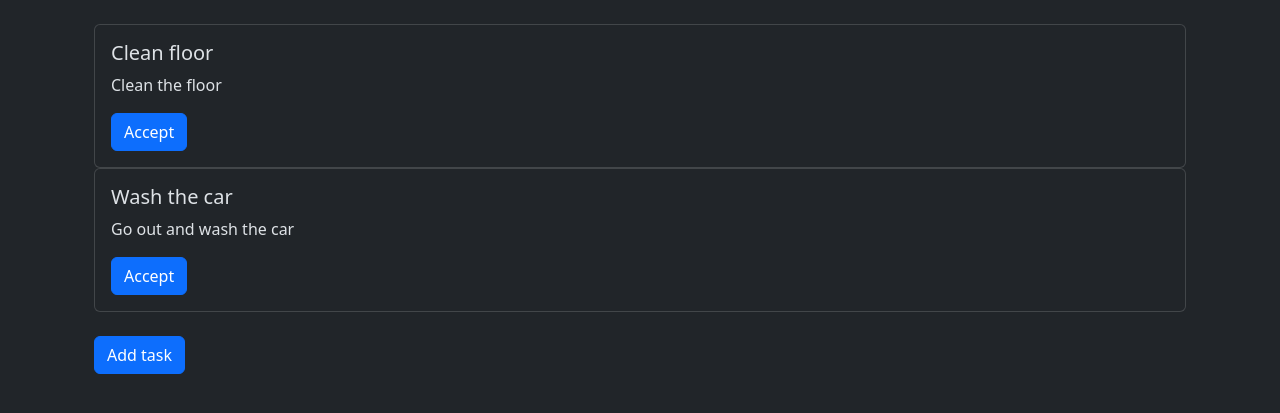
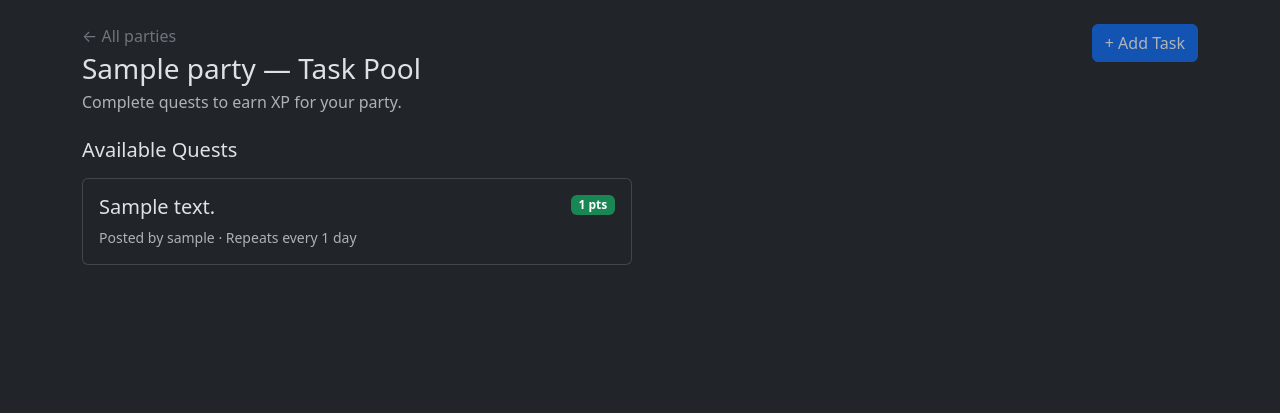
Before and after one commit to UCCS-CS4300-5300/QuestLog, a Django app: page /tasks/?guid=00000000-0000-0000-0000-000000000001 in a window 1280 px wide. Shown: the part 72-485 px from the top of the page. Run offline with Django 5.2, Linux system fonts and the light colour scheme; a user stored in the database is signed in; tables that the repository leaves empty hold one stand-in row (values such as "Sample post"); grey boxes marked "Sample" are stand-in pictures; some libraries are stand-ins or nearby versions.

Commit message:
Implemented pool of tasks feature

```diff
--- a/QuestLog/templates/tasks.html
+++ b/QuestLog/templates/tasks.html
@@ -1,27 +1,78 @@
 {% extends 'base.html' %}
-{% block title %}Tasks | Quest Log{% endblock %}
-
+{% block title %}Task Pool | Quest Log{% endblock %}
 {% block content %}
-        <div class="container">
-        <!--- This should be generated-->
-            <div class="card">
-                <div class="card-body">
-                    <h5 class="card-title">Clean floor</h5>
-                    <p class="card-text">Clean the floor</p>
-                    <a href="{% url 'QuestLog:complete_task' %}" class="btn btn-primary">Accept</a>
-                </div>
+<!-- if no parties selcted yet -->
+{% if not party %}
+  <div class="mb-4">
+    <h1 class="h3 mb-1">Task Pool</h1>
+    <p class="text-muted">Select a party to view its available tasks.</p>
+  </div>
+  <!-- show all users parties so they pick which one  -->
+  {% if parties %}
+    <div class="row g-3">
+      {% for p in parties %}
+        <div class="col-md-4">
+          <div class="card h-100">
+            <div class="card-body">
+              <h5 class="card-title">{{ p.party_name }}</h5>
+              <a href="{% url 'QuestLog:tasks' %}?guid={{ p.guid }}" class="btn btn-primary mt-2">View Tasks</a>
             </div>
-            <div class="card">
-                <div class="card-body">
-                    <h5 class="card-title">Wash the car</h5>
-                    <p class="card-text">Go out and wash the car</p>
-                    <a href="{% url 'QuestLog:complete_task' %}" class="btn btn-primary">Accept</a>
-                </div>
+          </div>
+        </div>
+      {% endfor %}
+    </div>
+    <!-- user doesnt have any arties then mention joining or creating one  -->
+  {% else %}
+    <div class="card">
+      <div class="card-body text-muted">
+        You are not in any parties yet.
+        <a href="{% url 'QuestLog:parties' %}">Join or create a party</a> to get started.
+      </div>
+    </div>
+  {% endif %}
+<!-- if party is selcted then show tasks inside it  -->
+{% else %}
+  <div class="d-flex align-items-start justify-content-between mb-4">
+    <div>
+        <!-- link to party selection screen -->
+      <div class="mb-1">
+        <a class="link-secondary text-decoration-none" href="{% url 'QuestLog:tasks' %}">← All parties</a>
+      </div>
+      <h1 class="h3 mb-1">{{ party.party_name }} — Task Pool</h1>
+      <p class="text-muted mb-0">Complete quests to earn XP for your party.</p>
+    </div>
+     <!-- Add Task button placeholder, (intentionally disabled until create_task feature is implemented so we dont get an error) -->
+    <button class="btn btn-primary" disabled title="Coming soon">+ Add Task</button>
+  </div>
+  <h5 class="mb-3">Available Quests</h5>
+  <div class="row g-3">
+    {% for task in available_tasks %}
+      <div class="col-md-6">
+        <div class="card h-100">
+          <div class="card-body">
+            <div class="d-flex justify-content-between align-items-start mb-2">
+              <h5 class="card-title mb-0">{{ task.description }}</h5>
+              <span class="badge text-bg-success ms-2">{{ task.point_value }} pts</span>
             </div>
+            <p class="card-text text-muted small mb-0">
+              Posted by {{ task.owner.username }}
+              <!-- show recurring infomration if the task is set to repeat    -->
+              {% if task.recurring %}
+                &middot; Repeats every {{ task.recurring }} day{{ task.recurring|pluralize }}
+              {% endif %}
+            </p>
+          </div>
         </div>
-        <br>
-        <div class="container">
-            <a  class="btn btn-primary">Add task</a>
+      </div>
+    {% empty %}
+      <div class="col-12">
+        <div class="card">
+          <div class="card-body text-muted">
+            No available tasks at the current moment fellow wanderer. have a drink at the saloon and check back later...
+          </div>
         </div>
-
+      </div>
+    {% endfor %}
+  </div>
+{% endif %}
 {% endblock %}
--- a/QuestLog/views.py
+++ b/QuestLog/views.py
@@ -17,7 +17,7 @@ from django.db import transaction
 from django.views.decorators.http import require_POST
 
 from .forms import QuestLogAuthenticationForm, QuestLogUserCreationForm, CreatePartyForm, InviteUserForm
-from .models import UserProfile, Party, PartyInvitation, Reward, UserPoints, get_user_display_name, get_user_profile, genLeaderboard, getParties, getPartyDetails, getPartyTasks, getPartyMembers, getPendingPartyInvitations
+from .models import UserProfile, Party,PartyInvitation, Reward, UserPoints,Task,get_user_display_name, get_user_profile, genLeaderboard, getParties, getPartyDetails, getPartyTasks, getPartyMembers, getPendingPartyInvitations
 from .serializers import updateUser, updateProfile
 
 User = get_user_model()
@@ -104,8 +104,27 @@ def about(request):
     return renderPage(request, "about.html")
 
 
+@login_required(login_url="QuestLog:login")
 def tasks(request):
-    return renderPage(request, "tasks.html")
+    # if missing then show the party selection screen
+    guid =request.GET.get("guid")
+    if not guid:
+        return renderPage(request, "tasks.html")
+    #if theres a party selected then verify membership and build task pool context
+    party =getPartyDetails(request.user, guid)
+    if party is None:
+        messages.error(request, "Party not found or perhaps you do not have access to it")
+        return redirect("QuestLog:tasks")
+
+    all_tasks =getPartyTasks(party)
+    context={
+        "profile": get_user_profile(request.user) ,
+        "party_leaderboards": genLeaderboard(request.user),
+        "parties": getParties(request.user) ,
+        "pending_party_invitations": getPendingPartyInvitations(request.user),
+        "party": party,
+        "available_tasks": all_tasks.filter(status=Task.Status.NOT_STARTED) , }
+    return render(request, "tasks.html",context)
 
 
 def complete_task(request):
```
